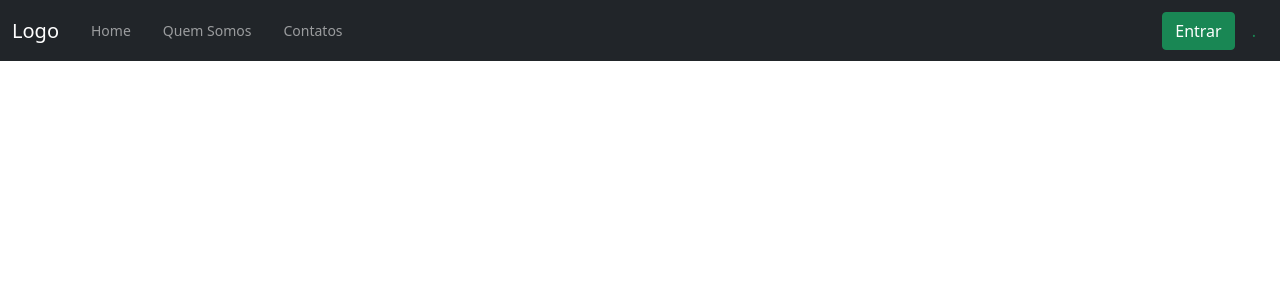
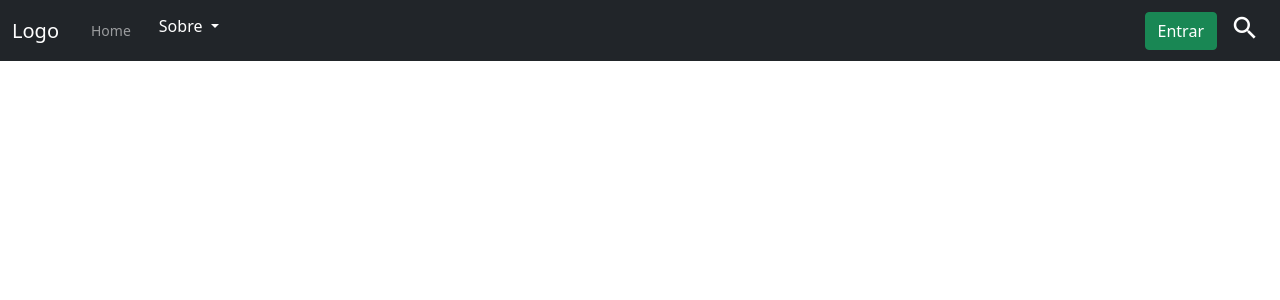
Before and after one commit to SK386/Stockficiency, a PHP site: page /testes_html/demo.html in a window 1280 px wide. Shown: the top 300 px of the page. Run offline with PHP 8.4, Linux system fonts and the light colour scheme.

Commit message:
barra semi-pronta

```diff
--- a/web/testes_html/demo.html
+++ b/web/testes_html/demo.html
@@ -7,6 +7,7 @@
 	<title>Stoks_Demo</title>
 	<link rel="stylesheet" href="https://fonts.googleapis.com/icon?family=Material+Icons">
 	<link href="https://cdn.jsdelivr.net/npm/bootstrap@5.1.3/dist/css/bootstrap.min.css" rel="stylesheet">
+	<link rel="stylesheet" href="https://fonts.googleapis.com/icon?family=Material+Icons">
 
 		<link href="style.css" rel="stylesheet" type="text/css">
 
@@ -26,27 +27,29 @@
 		    <div class="collapse navbar-collapse" id="mynavbar">
 		      <ul class="navbar-nav me-auto">
 		        <li class="nav-item">
-		           <button type="button" class="btn btn-outline-warning btn-sm ">
+		           <button type="button" class="btn btn-outline-warning btn-sm">
 		          <a class="nav-link" href="javascript:void(0)">Home</a>
 		         </button>
 		        </li>
 		        <li class="nav-item">
-		           <button type="button" class="btn btn-outline-warning btn-sm">
-		          <a class="nav-link" href="javascript:void(0)">Quem Somos</a>
-		         </button>
-		        </li>
-		        <li class="nav-item">
-		        <button type="button" class="btn btn-outline-warning btn-sm">
-		          <a class="nav-link" href="javascript:void(0)">Contatos</a>
-		         </button>
+		        <div class="dropdown">
+		          <button style="color:#FFF" type="button" class="btn  btn-outline-warning dropdown-toggle " data-bs-toggle="dropdown">
+		            Sobre
+		          </button>
+		          <ul class="dropdown-menu">
+		            <li><a class="dropdown-item" href="#">Quem Somos</a></li>
+		            <li><a class="dropdown-item" href="#">Sobre o Projeto</a></li>
+		            <li><a class="dropdown-item" href="#">Contatos</a></li>
+		          </ul>
+		        </div>
 		        </li>
 		      </ul>
 
 			<button type="button" class="btn btn-success">Entrar</button>
 
 
-				<button style="margin-left:5px" class="btn btn-outline-success"  type="button" data-bs-toggle="offcanvas" data-bs-target="#demo">
-				  .
+				<button id="lupinha" style="margin-left:5px;" class="btn btn-outline-success btn-sm"  type="button" data-bs-toggle="offcanvas" data-bs-target="#demo">
+				  <a  style="text-decoration:none;font-size:30px; color:#FFF " class="material-icons">search</a>
 				</button>
 
 		    </div>
@@ -57,7 +60,7 @@
 
 			  <div class="offcanvas-body">
 			  	<form class="d-flex">
-		        	<input class="form-control me-2" type="text" placeholder="Search">
+		        	<input class="form-control me-2" type="text" placeholder="Search"  >
 		        	<button class="btn btn-success" type="button">Search</button>
 		      	</form>
 		      </div>
--- a/web/testes_html/style.css
+++ b/web/testes_html/style.css
@@ -1,5 +1,4 @@
 .btn-outline-warning { border: 0px }
-
 
 .btn-outline-success{ border: 0px }
 
```
